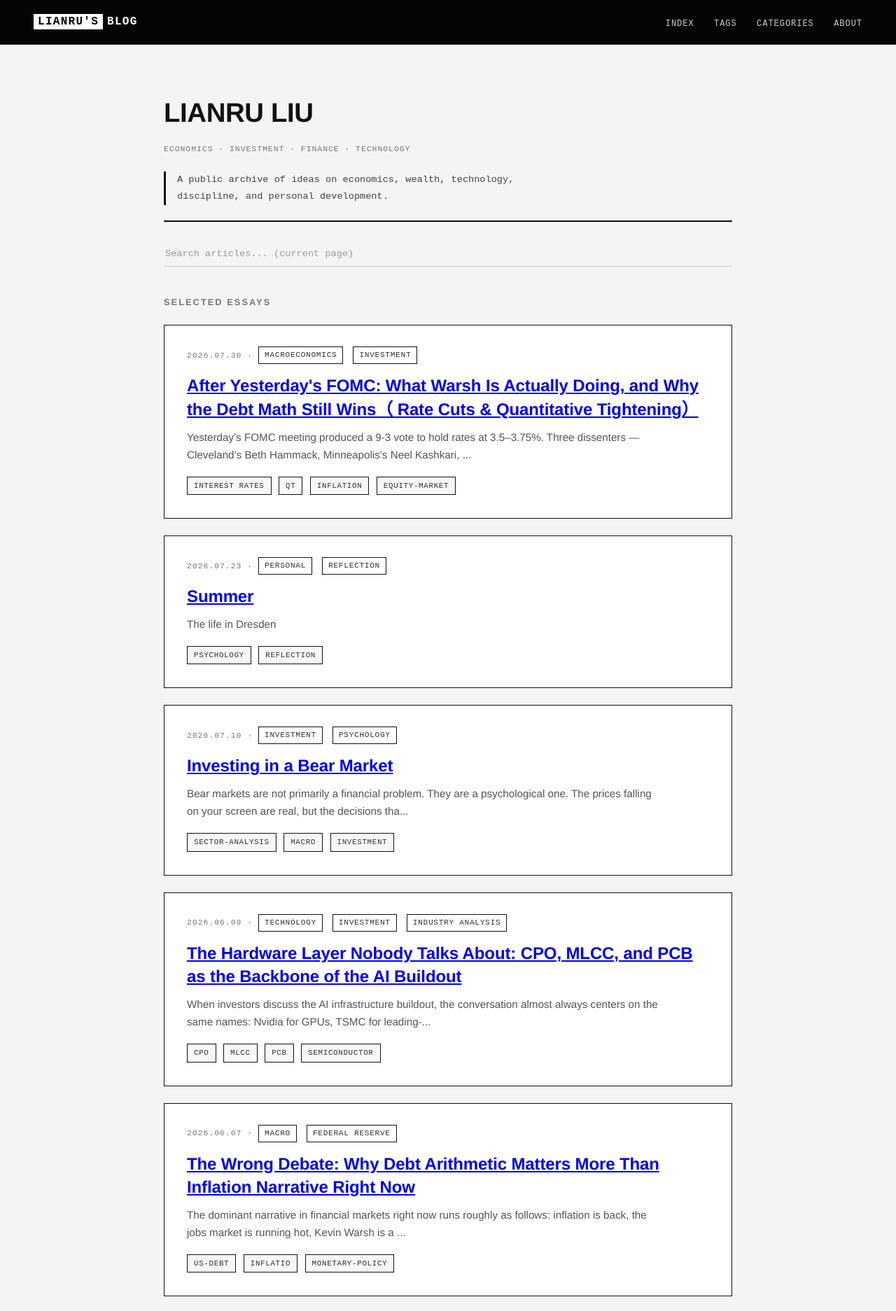
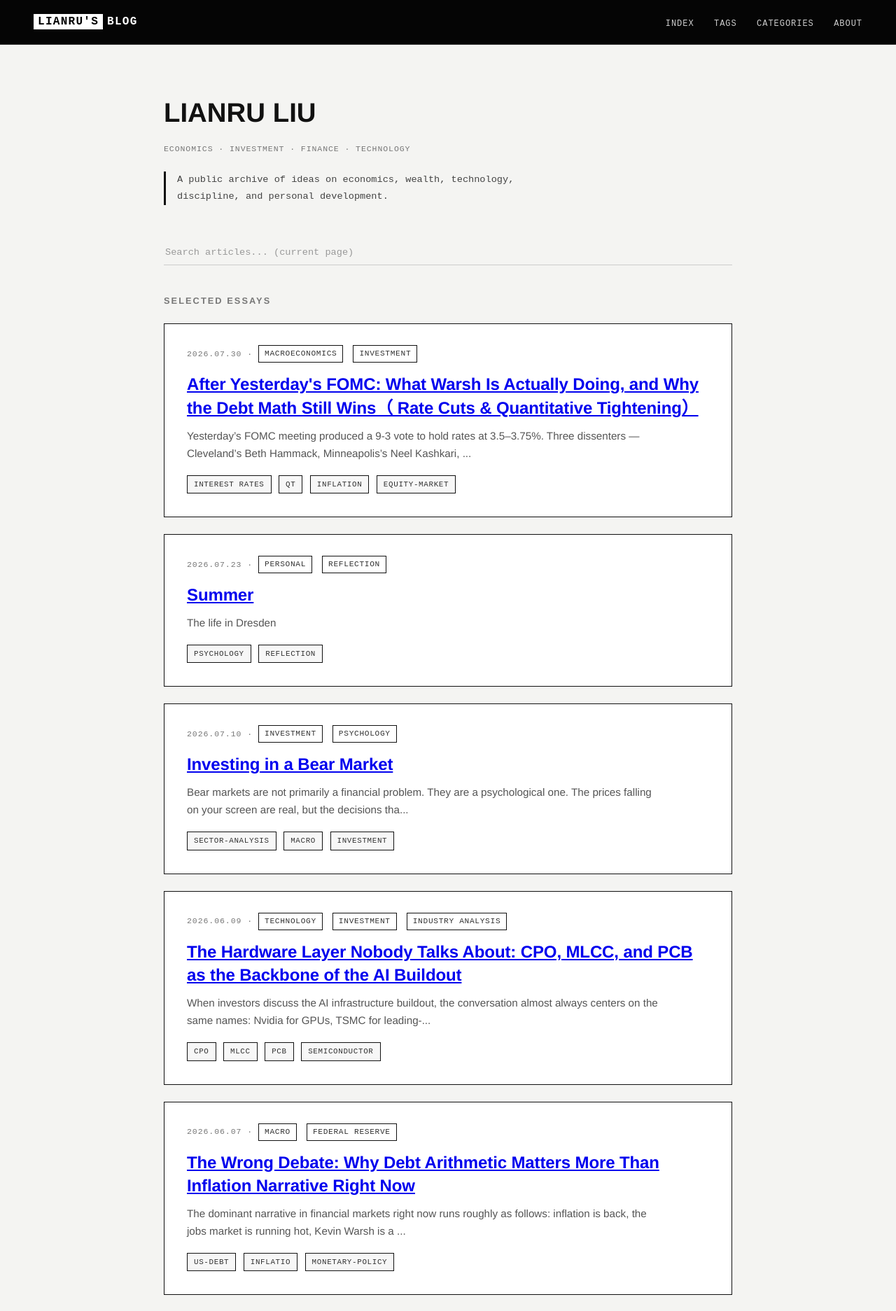
Before and after one commit to LianruLiu/LianruLiu.github.io, a Jekyll site: the page built from index.html, in a window 1280 px wide. Shown: the top 1873 px of the page at 70% size. Built offline with Jekyll 4.4.1, drawn with Linux system fonts in a browser that asks for light colours; the list of posts is cut into pages by our own code.

Commit message:
Update default.html

```diff
--- a/_layouts/default.html
+++ b/_layouts/default.html
@@ -101,15 +101,16 @@
 .intro-box {
   border: none;
   background: transparent;
-  padding: 0 0 32px;
-  margin-bottom: 40px;
+  padding: 0 0 24px;
+  margin-bottom: 36px;
   box-shadow: none;
-  border-bottom: 2px solid var(--border);
 }
 
-.intro-box h1 {
-  letter-spacing: -0.01em;
+.article h1 {
+  font-size: 2.35rem;
+  line-height: 1.25;
   font-weight: 900;
+  margin-bottom: 28px;
 }
 
 .intro-quote {
```
